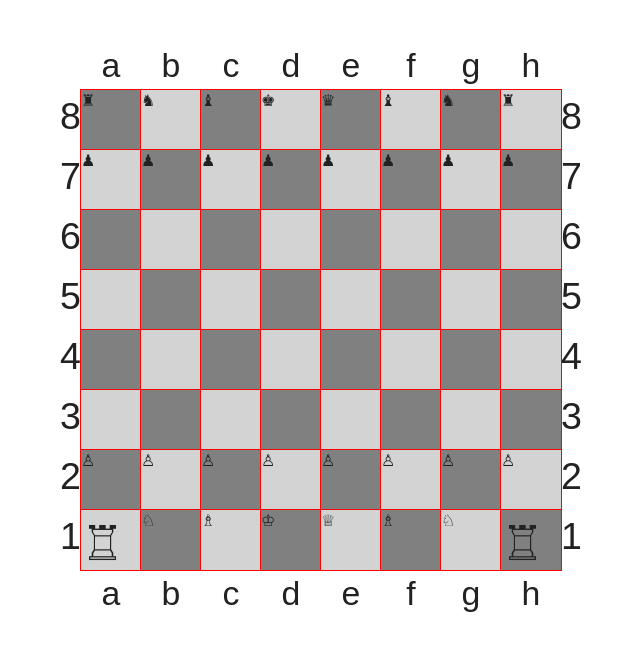
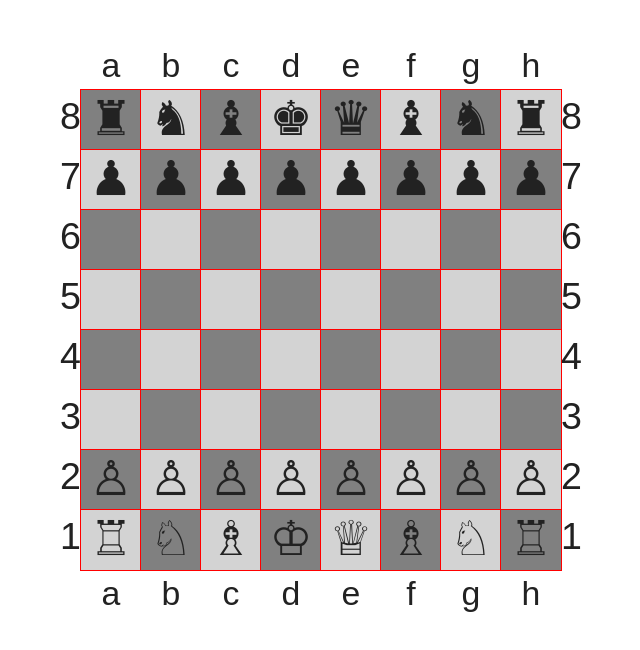
Before and after one commit to MStaehling/TIY-Chessboard, a website: page index.html in a window 1280 px wide. Shown: the whole page, without its empty margins (319-959 px from the left). Drawn offline with Linux system fonts and the light colour scheme.

Commit message:
centered the chess pieces

```diff
--- a/css/main.css
+++ b/css/main.css
@@ -168,14 +168,17 @@ textarea {
     content: ' ';
     position: absolute;
 }
-.chessboard .square.file-a {}
 .piece {}
-.white {}
-.black {}
+.white::before, .black::before {
+  font-size: 300%;
+  text-align: center;
+  /*position: absolute;*/
+  width: 12.5%;
+  line-height: 1.2;
+}
 .chessboard .row .white.rook::before {
     content: '\2656';
     position: absolute;
-    font-size: 300%;
 }
 .chessboard .row .white.knight::before {
     content: '\2658';
```
